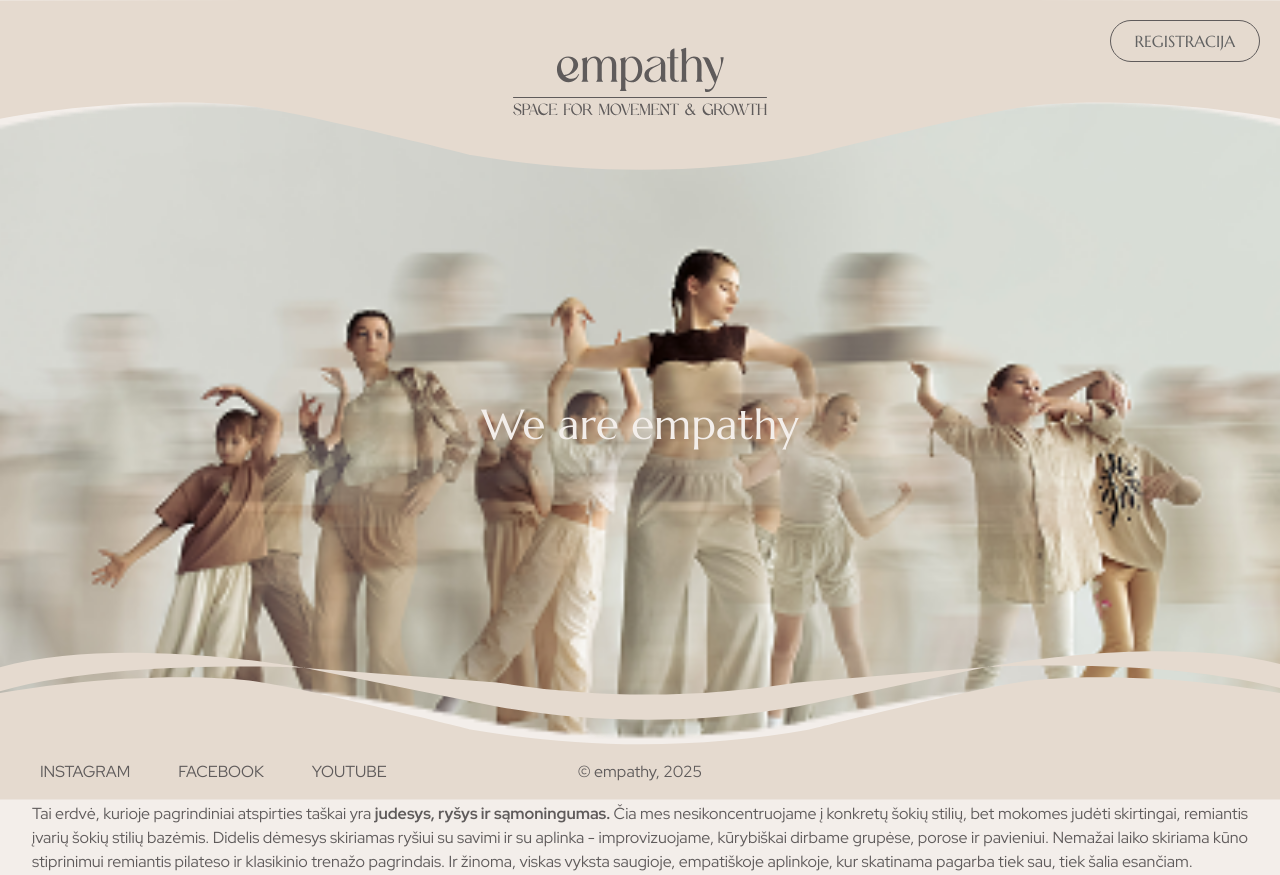
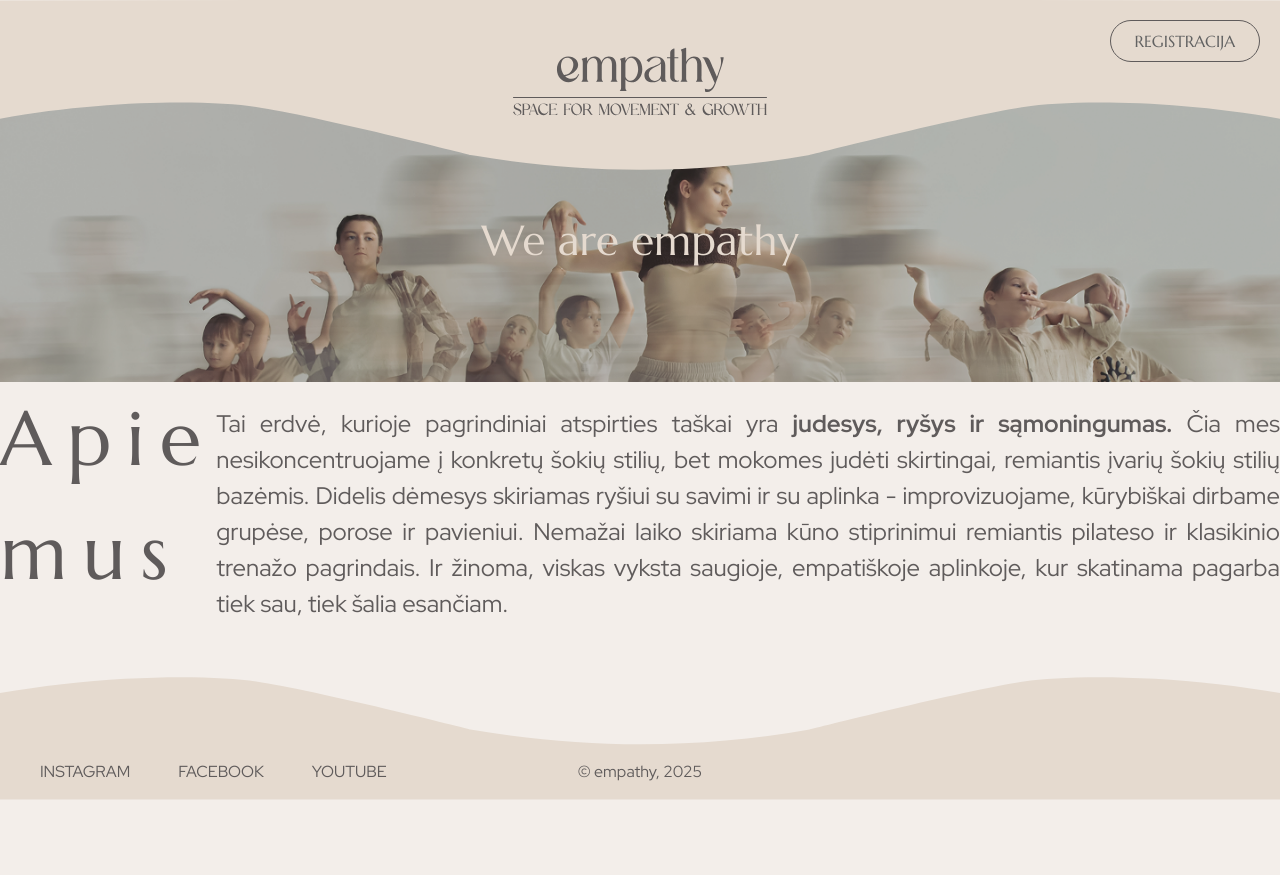
Before and after one commit to BugFreeDuck/empathy-web, a SvelteKit app in the folder empathy-web/: page /about in a window 1280 px wide. Built offline with nearby package versions, Linux system fonts and the light colour scheme.

Commit message:
About page work

```diff
--- /dev/null
+++ b/empathy-web/src/atomic/molecules/DesktopRectangleImage.svelte
@@ -0,0 +1,55 @@
+<script lang="ts">
+    import Label from "../atoms/Text/Label.svelte";
+
+    interface Props {
+        title?: string
+        href?: string,
+        imageUrl: string,
+        animationDelay?: number
+        marginTop?: number
+    }
+
+    let {
+        title,
+        imageUrl,
+        href,
+        animationDelay,
+        marginTop,
+    }: Props = $props();
+</script>
+
+<style>
+    div {
+        position: relative;
+        aspect-ratio: 1440/317;
+        max-height: 317px;
+
+        background-position: center;
+        background-repeat: no-repeat;
+        background-size: cover;
+        overflow: hidden;
+
+        display: flex;
+        align-items: center;
+        justify-content: center;
+
+        flex-grow: 1;
+    }
+</style>
+
+<div
+        style="
+        background-image: url(./{imageUrl});
+        animation-delay: {animationDelay}ms;
+        margin-top: {marginTop}em;"
+        class:animate="{animationDelay}">
+    {#if href}
+        <a href="{href}" aria-label="{title}">
+            <Label font="marcellus" color="sand" size={42}>{title}</Label>
+        </a>
+    {:else}
+        <Label font="marcellus" color="sand" size={42}>{title}</Label>
+    {/if}
+
+
+</div>
--- a/empathy-web/src/atomic/organisms/DesktopFooter.svelte
+++ b/empathy-web/src/atomic/organisms/DesktopFooter.svelte
@@ -1,19 +1,24 @@
 <script lang="ts">
     import Label from "../atoms/Text/Label.svelte";
-    import RegisterButton from "../atoms/RegisterButton.svelte";
-    import DesktopLogo from "../atoms/DesktopLogo.svelte";
-    import SocialButton from "../atoms/SocialButton.svelte";
     import TextSocialLinks from "../molecules/TextSocialLinks.svelte";
 
+    interface Props {
+        isFixed: boolean
+    }
+
+    let {isFixed}: Props = $props();
 </script>
 
 <style>
+    div#footer.fixed{
+        position: fixed;
+        bottom: 0;
+    }
+
     div#footer {
         aspect-ratio: 402/57;
         height: 123px;
 
-        position: fixed;
-        bottom: 0;
         width: 100%;
 
         display: flex;
@@ -43,7 +48,7 @@
     }
 </style>
 
-<div id="footer">
+<div id="footer" class:fixed={isFixed}>
     <div class="footer-grid">
         <div class="grid-item">
             <TextSocialLinks fontSize={16}/>
--- a/empathy-web/src/routes/+layout.svelte
+++ b/empathy-web/src/routes/+layout.svelte
@@ -41,6 +41,12 @@
         margin-bottom: -3dvh;
     }
 
+    main.desktop {
+        height: auto;
+        margin-top: 8dvh;
+        margin-bottom: -3dvh;
+    }
+
     main.mobile.no-scroll {
         height: 87dvh;
         margin-top: 10dvh;
@@ -48,7 +54,7 @@
         overflow-y: hidden;
     }
 
-    main.desktop{
+    main.desktop.no-scroll{
         height: 90dvh;
         margin-top: 100px;
         margin-bottom: 55px;
@@ -78,5 +84,5 @@
         {@render children()}
     </main>
 
-    <DesktopFooter/>
+    <DesktopFooter isFixed={noScroll}/>
 {/if}
--- a/empathy-web/src/routes/about/+page.svelte
+++ b/empathy-web/src/routes/about/+page.svelte
@@ -5,15 +5,22 @@
     import Paragraph from "../../atomic/atoms/Text/Paragraph.svelte";
     import FeedbackCarousel from "../../atomic/molecules/FeedbackCarousel.svelte";
     import RegisterButton from "../../atomic/atoms/RegisterButton.svelte";
+    import {mobileQueryState} from "$lib/mobileQuery.svelte.js";
+    import DesktopRectangleImage from "../../atomic/molecules/DesktopRectangleImage.svelte";
 
     let headingSize = 24;
     let paragraphSize = 16;
+
+    let desktopHeadingSize = 76;
+    let desktopParagraphSize = 24;
+
 </script>
 
 <style>
 
 </style>
 
+{#if mobileQueryState.isMobile}
     <div class="flex flex-col w-full">
         <WaveImage title="We are empathy" imageUrl="about/we-are.png" separator/>
 
@@ -58,3 +65,23 @@
 
         <WaveImage imageUrl="about/group-hug.png" marginTop={-5} separator/>
     </div>
+{:else}
+    <div class="flex flex-col w-full">
+        <DesktopRectangleImage title="We are empathy" imageUrl="desktop/about/we-are.png"/>
+    </div>
+
+    <div class="flex flex-row" style="height: 500px">
+        <Heading size={desktopHeadingSize} font="marcellus">
+            Apie mus
+        </Heading>
+        <Paragraph size={desktopParagraphSize}>
+            Tai erdvė, kurioje pagrindiniai atspirties taškai yra <b>judesys, ryšys ir sąmoningumas.</b>
+            Čia mes nesikoncentruojame į konkretų šokių stilių, bet mokomes judėti skirtingai, remiantis įvarių šokių
+            stilių bazėmis.
+            Didelis dėmesys skiriamas ryšiui su savimi ir su aplinka - improvizuojame, kūrybiškai dirbame grupėse,
+            porose ir pavieniui. Nemažai laiko skiriama kūno stiprinimui remiantis pilateso ir klasikinio trenažo
+            pagrindais. Ir žinoma, viskas vyksta saugioje, empatiškoje aplinkoje, kur skatinama pagarba tiek sau, tiek
+            šalia esančiam.
+        </Paragraph>
+    </div>
+{/if}
```
Also changed, not shown: empathy-web/static/desktop/about/we-are.png (added). Lines whose indentation alone changed are shown as unchanged.
